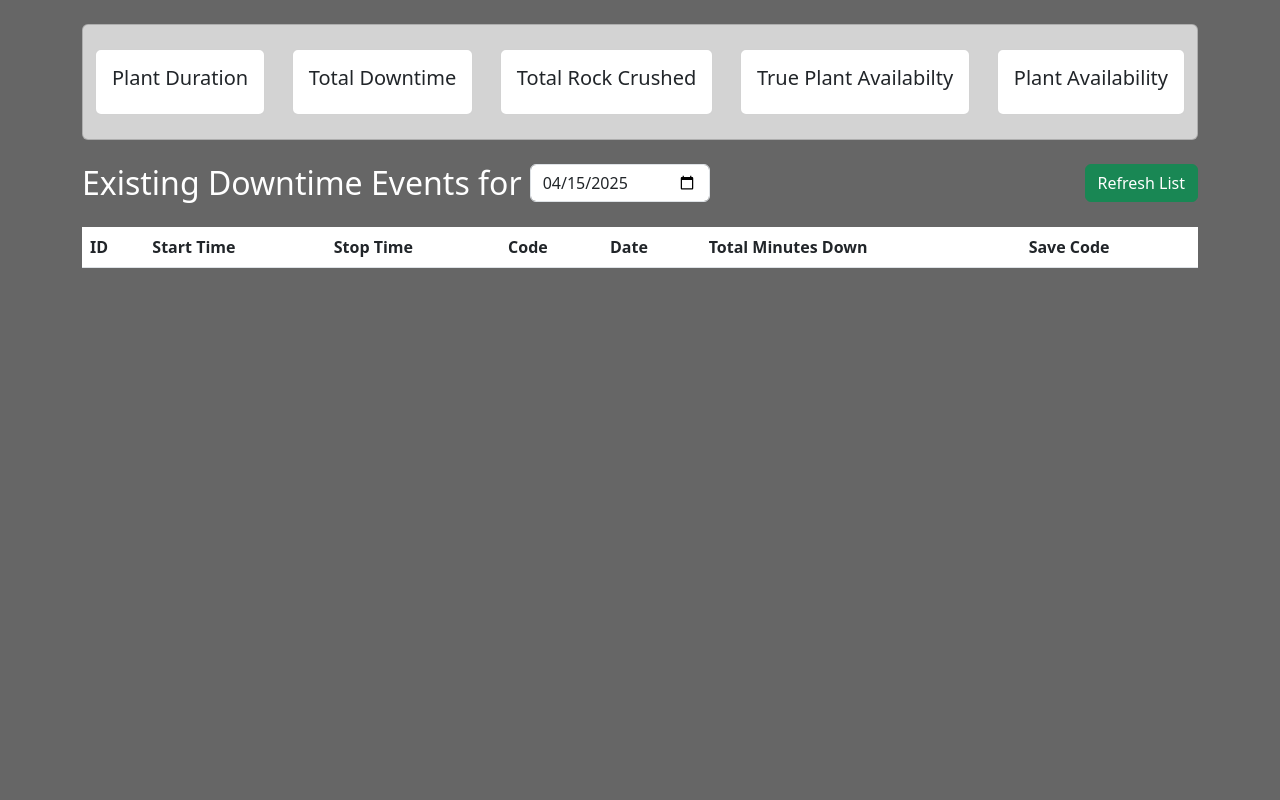
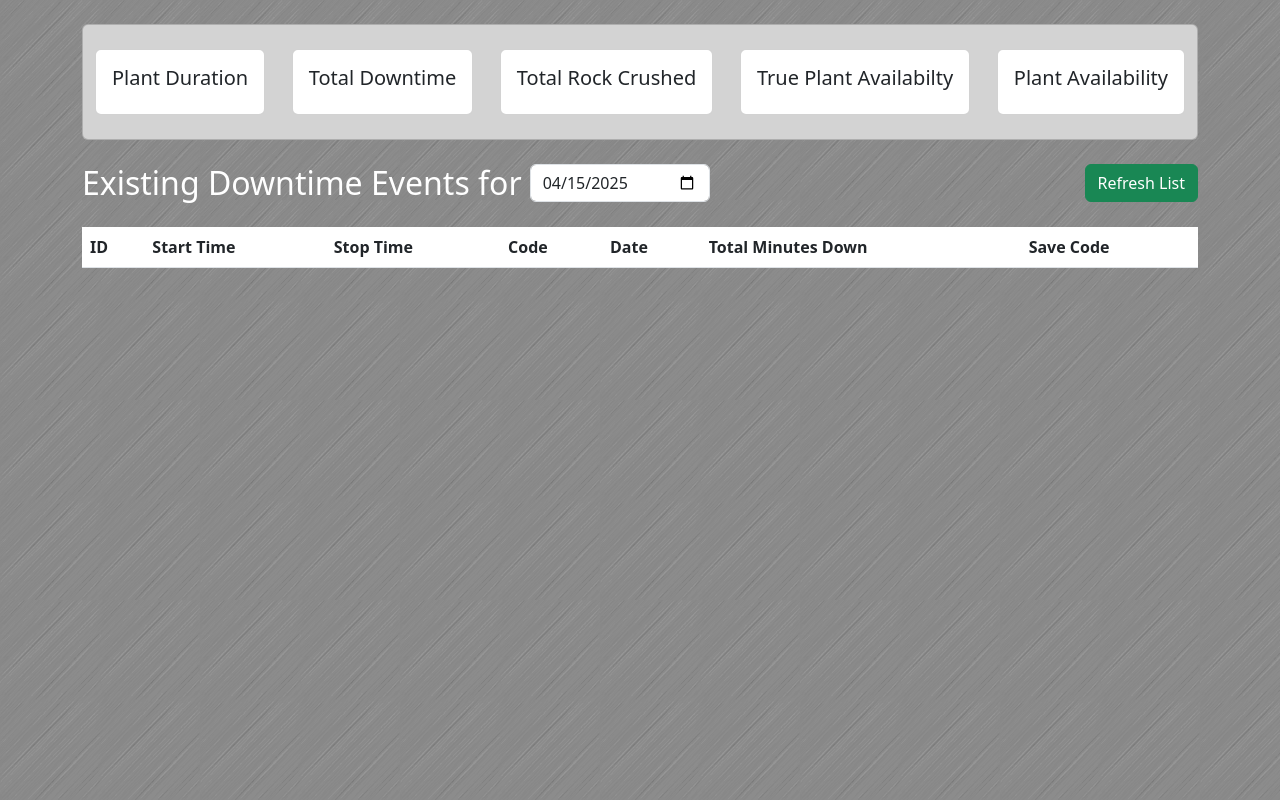
Before and after one commit to jasongreer12/VibeBeltTracker, a website: page public/index.html in a window 1280 px wide. Drawn offline with nearby package versions, Linux system fonts and the light colour scheme; no server answers.

Commit message:
styling changes

```diff
--- a/public/index.css
+++ b/public/index.css
@@ -1,5 +1,6 @@
 body {
     background-color: #666666;
+    background-image: url("backgroundImage.png");
 }
 
 #downtimeCardID {
```
Also changed, not shown: public/backgroundImage.png (added).
